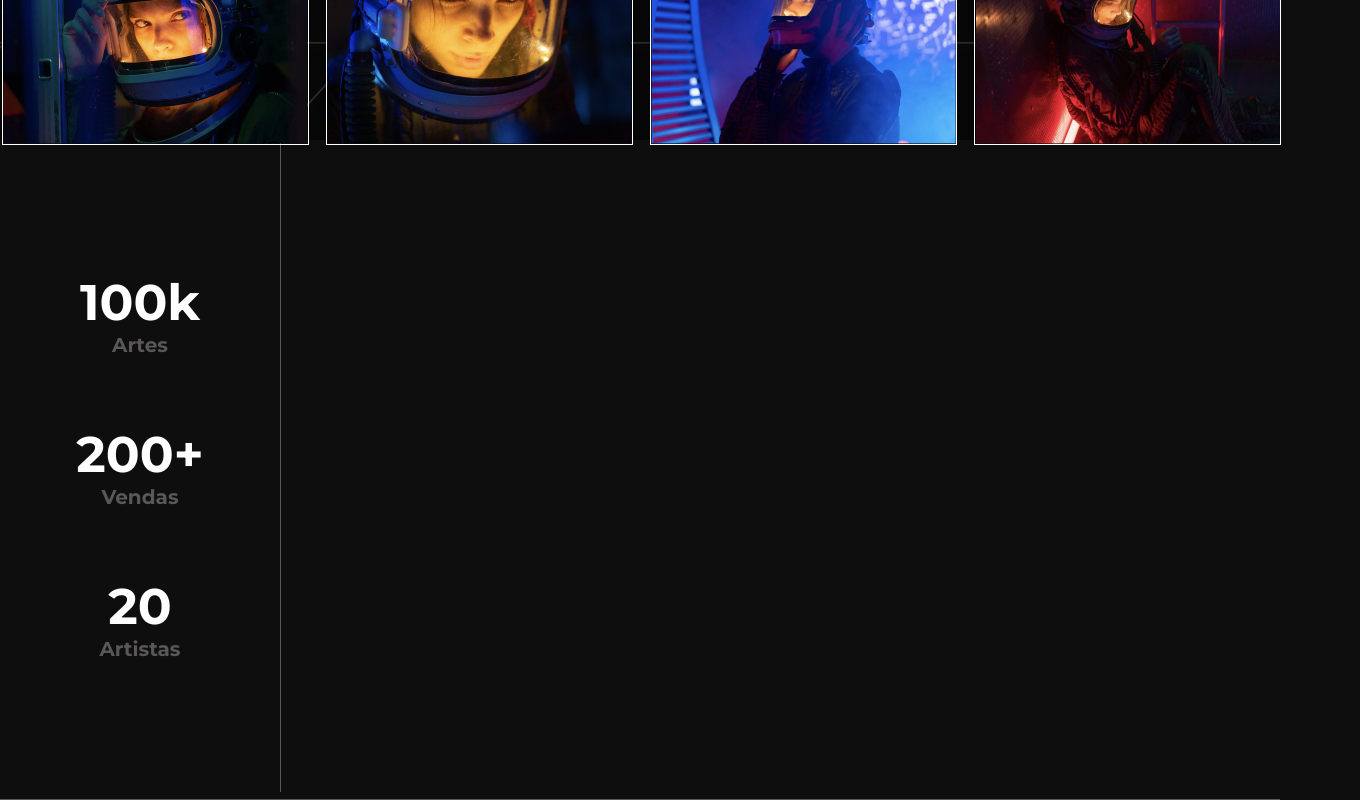
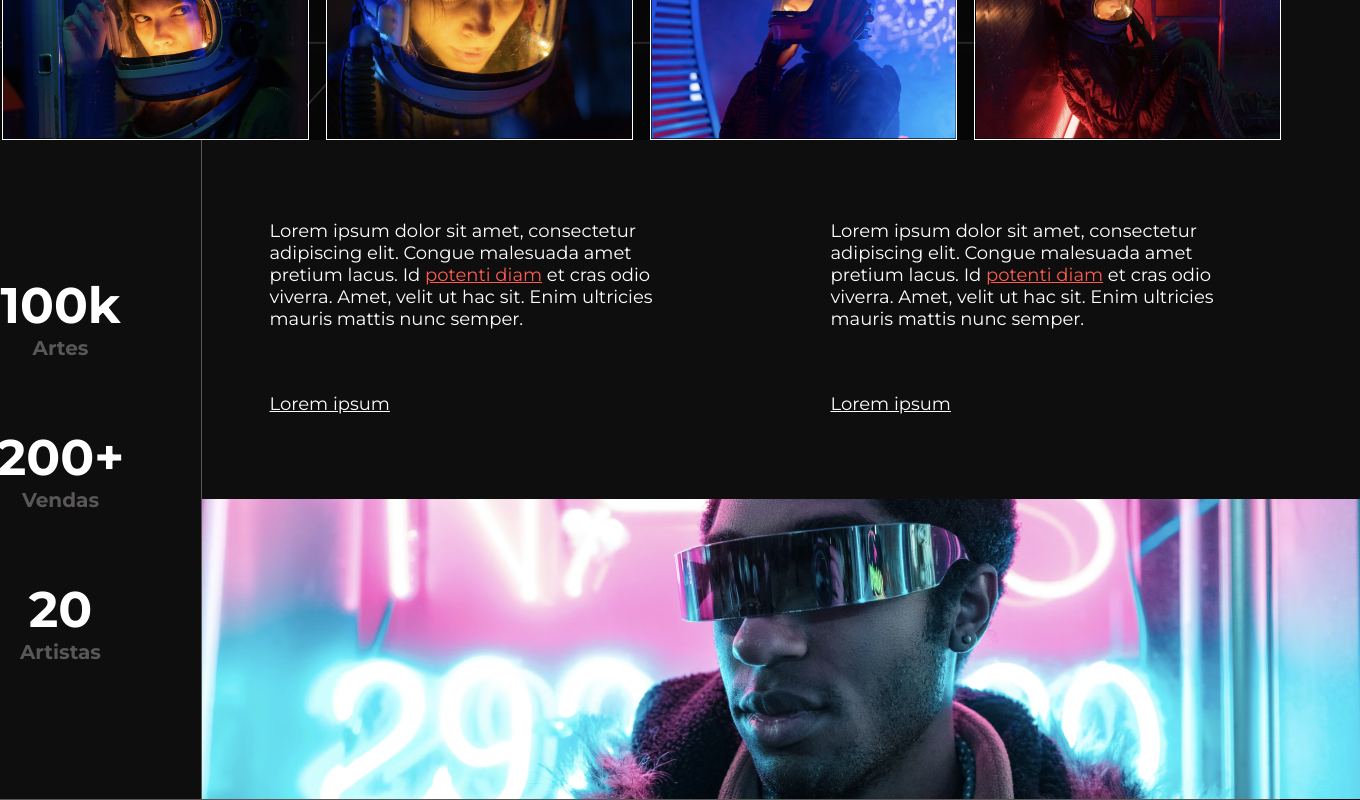
Before and after one commit to saulocode1/rocket-nft-react, a React (Create React App) app: page / in a window 1280 px wide. Shown: the part 860-1660 px from the top of the page, 1360 px wide, since content can reach past the window. Built offline with nearby package versions, Linux system fonts and the light colour scheme.

Commit message:
Finished stats section

```diff
--- a/src/App.jsx
+++ b/src/App.jsx
@@ -9,7 +9,7 @@ function App() {
             <GlobalStyled />
             <HeaderComponent />
             <Home />
-            <StatsSection></StatsSection>
+            <StatsSection/>
         </>
     );
 }
--- a/src/Sections/Home/HomeGrid/HomeGrid.jsx
+++ b/src/Sections/Home/HomeGrid/HomeGrid.jsx
@@ -9,7 +9,7 @@ export const GridDiv = styled.div`
     display: grid;
     grid-template-columns: 1fr 1fr 1fr 1fr;
     grid-template-rows: 1fr 1fr;
-    row-gap: 3.8125rem;
+    row-gap: 3.2rem;
     column-gap: 1.0625rem;
     margin-inline: auto;
     margin-top: 6.25rem;
--- /dev/null
+++ b/src/Sections/Stats/StatsWrapper/StatsTextContainer/StatsText/index.jsx
@@ -0,0 +1,20 @@
+import React from "react";
+import {
+    StatsLink,
+    StatsText,
+    StatsTextLink,
+    StyledStatsArticle,
+} from "./styled";
+
+const StatsArticle = ({ text, link }) => {
+    return (
+        <>
+            <StyledStatsArticle>
+                <StatsText>Lorem ipsum dolor sit amet, consectetur adipiscing elit. Congue malesuada amet pretium lacus. Id <StatsTextLink>potenti diam</StatsTextLink>  et cras odio viverra. Amet, velit ut hac sit. Enim ultricies mauris mattis nunc semper.</StatsText>
+                <StatsLink>{link}</StatsLink>
+            </StyledStatsArticle>
+        </>
+    );
+};
+
+export default StatsArticle;
--- /dev/null
+++ b/src/Sections/Stats/StatsWrapper/StatsTextContainer/StatsText/styled.js
@@ -0,0 +1,39 @@
+import styled from "styled-components";
+
+export const StatsText = styled.p`
+    font-weight: 400;
+    font-size: var(--font-1);
+    color: var(--text-color);
+    /* text-align: left; */
+`;
+
+export const StatsLink = styled.a`
+    font-weight: 400;
+    font-size: var(--font-1);
+    color: var(--text-color);
+    text-decoration: underline;
+    cursor: pointer;
+`;
+
+export const StatsTextLink = styled.a`
+    font-weight: 400;
+    font-size: var(--font-1);
+    color: var(--color-logo);
+    text-decoration: underline;
+    cursor: pointer;
+`;
+
+export const TextDiv = styled.div`
+    width: 100%;
+    max-width: 27.1875rem;
+    height: 7.125rem;
+`;
+
+export const StyledStatsArticle = styled.div`
+    width: 100%;
+    max-width: 27.1875rem;
+    height: 12.8125rem;
+    display: flex;
+    flex-direction: column;
+    gap: 3.9375rem;
+`;
--- /dev/null
+++ b/src/Sections/Stats/StatsWrapper/StatsTextContainer/index.jsx
@@ -0,0 +1,26 @@
+import React from "react";
+import { SectionImage } from "../../styled";
+import StatsArticle from "./StatsText";
+import { StyledStatsTextContainer, StyledStatsTextWrapper } from "./styled";
+
+const StatsTextContainer = () => {
+    return (
+        <>
+            <StyledStatsTextContainer>
+                <StyledStatsTextWrapper>
+                    <StatsArticle
+                        text="Lorem ipsum dolor sit amet, consectetur adipiscing elit. Congue malesuada amet pretium lacus. Id potenti diam et cras odio viverra. Amet, velit ut hac sit. Enim ultricies mauris mattis nunc semper."
+                        link="Lorem ipsum"
+                    />
+                    <StatsArticle
+                        text="Lorem ipsum dolor sit amet, consectetur adipiscing elit. Congue malesuada amet pretium lacus. Id potenti diam et cras odio viverra. Amet, velit ut hac sit. Enim ultricies mauris mattis nunc semper."
+                        link="Lorem ipsum"
+                    />
+                </StyledStatsTextWrapper>
+                <SectionImage></SectionImage>
+            </StyledStatsTextContainer>
+        </>
+    );
+};
+
+export default StatsTextContainer;
--- /dev/null
+++ b/src/Sections/Stats/StatsWrapper/StatsTextContainer/styled.js
@@ -0,0 +1,15 @@
+import styled from "styled-components";
+
+export const StyledStatsTextWrapper = styled.div`
+    height: 100%;
+    max-height: 22.1875rem;
+    display: flex;
+    margin-left: 4.25rem;
+    margin-top: 5rem;
+    gap: 7.875rem;
+`;
+
+export const StyledStatsTextContainer = styled.div`
+    display: flex;
+    flex-direction: column;
+`;
--- a/src/Sections/Stats/StatsWrapper/styled.js
+++ b/src/Sections/Stats/StatsWrapper/styled.js
@@ -2,6 +2,7 @@ import styled from "styled-components";
 
 const StyledStatsWrapper = styled.div`
     max-width: 17.5625rem;
+    height: 100%;
     padding: 8.3125rem 5.4375rem;
     border-right: 1px solid var(--subtitle-color);
     display: flex;
--- a/src/Sections/Stats/index.jsx
+++ b/src/Sections/Stats/index.jsx
@@ -1,12 +1,14 @@
 import React from "react";
 import StatsWrapper from "./StatsWrapper";
+import StatsTextContainer from "./StatsWrapper/StatsTextContainer";
 import StyledStatsSection from "./styled";
 
 const StatsSection = () => {
     return (
         <>
             <StyledStatsSection>
-                <StatsWrapper/>
+                <StatsWrapper />
+                <StatsTextContainer/>
             </StyledStatsSection>
         </>
     );
--- a/src/Sections/Stats/styled.js
+++ b/src/Sections/Stats/styled.js
@@ -4,6 +4,13 @@ const StyledStatsSection = styled.section`
     height: 41.25rem;
     max-height: 41.25rem;
     border-bottom: 1px solid var(--subtitle-color);
+    display: flex;
+    justify-content: center;
+`;
+
+export const SectionImage = styled.img.attrs({ src: "assets/banner.png" })`
+    height: 300px;
+
 `;
 
 export default StyledStatsSection;
```
